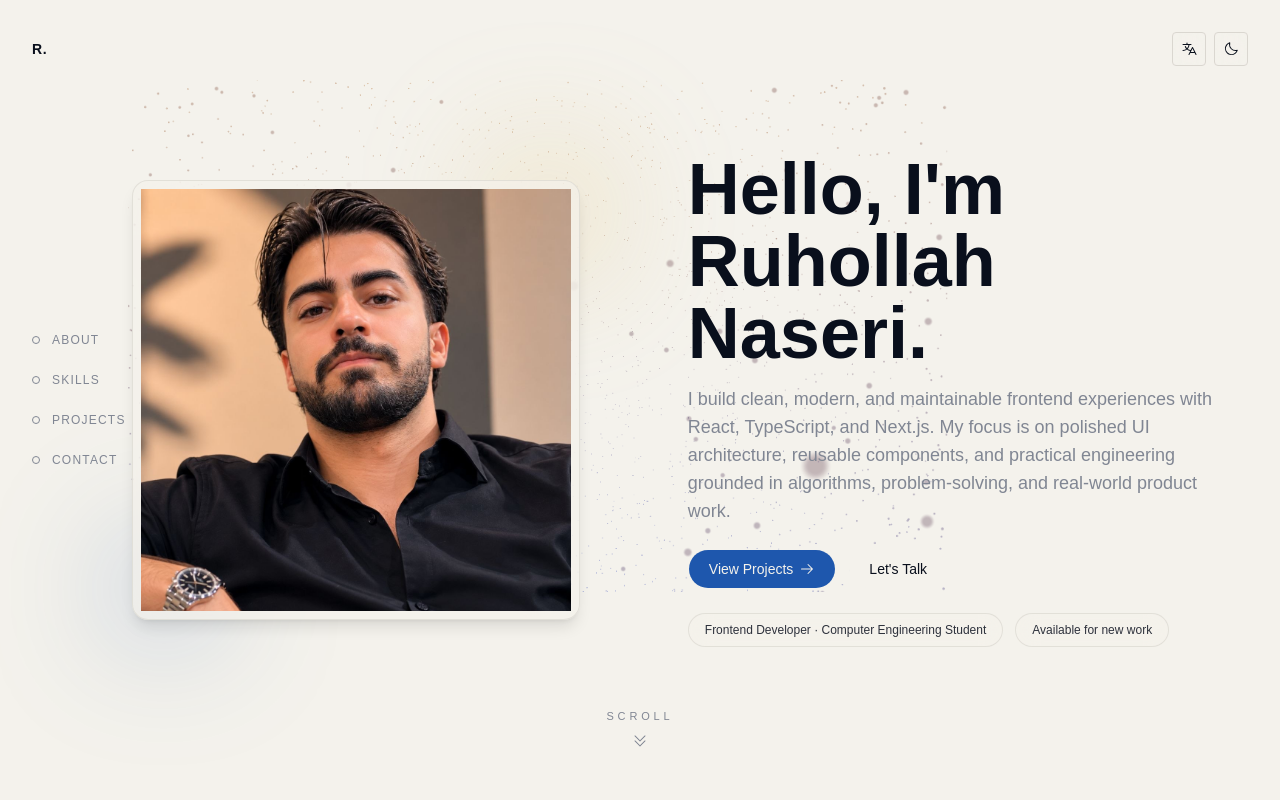
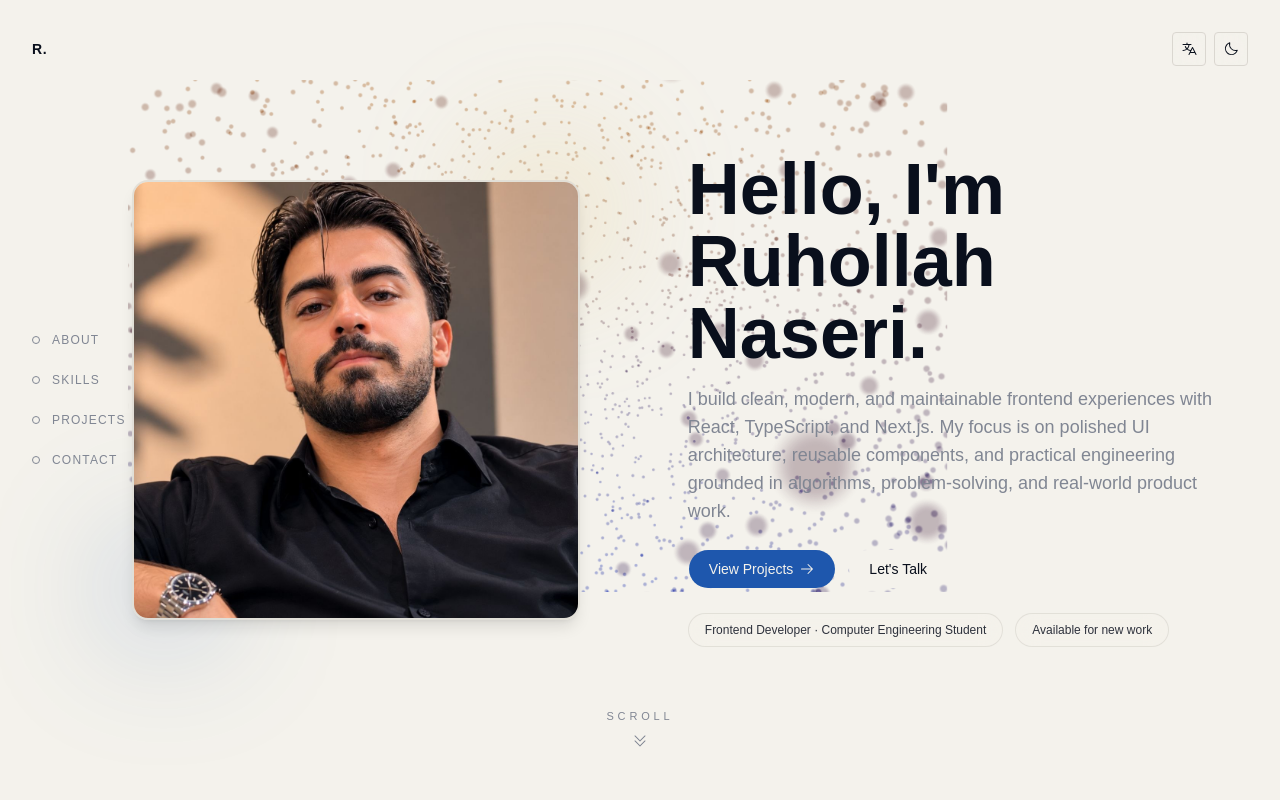
Before and after one commit to ruhollah82/portfolio, a React (Vite) app: page / in a window 1280 px wide. Shown: the top 800 px of the page. Built offline with nearby package versions, Linux system fonts and the light colour scheme; a web font is replaced by a local one.

Commit message:
fixed image circle and particle size

```diff
--- a/src/components/sections/Hero/Hero.tsx
+++ b/src/components/sections/Hero/Hero.tsx
@@ -34,9 +34,14 @@ export function Hero() {
           <div className="relative mx-auto w-full sm:max-w-md">
             {/* Glowing effects - adjusted for circular shape on mobile */}
             <div className="bg-brand-gold/30 absolute -end-4 -top-4 h-24 w-24 rounded-full blur-3xl sm:-end-8 sm:-top-8 sm:h-32 sm:w-32" />
-            <div className="bg-primary/25 m:rounded-full absolute -start-4 -bottom-4 h-20 w-20 rounded-full blur-3xl sm:-start-6 sm:-bottom-6 sm:h-28 sm:w-28" />
+            {/* Fixed typo: removed m:rounded-full */}
+            <div className="bg-primary/25 absolute -start-4 -bottom-4 h-20 w-20 rounded-full blur-3xl sm:-start-6 sm:-bottom-6 sm:h-28 sm:w-28" />
 
-            <div className="border-border/70 bg-background/65 relative mx-auto h-56 w-56 overflow-hidden rounded-full border p-2 shadow-lg backdrop-blur-xl sm:h-[440px] sm:w-full sm:rounded-2xl">
+            {/*
+              - Added aspect-square to guarantee a perfect circle on mobile
+              - Removed p-2 and used border-2 directly so the image fills the entire circle
+            */}
+            <div className="border-border/70 bg-background/65 relative mx-auto aspect-square w-56 overflow-hidden rounded-full border-2 shadow-lg backdrop-blur-xl sm:aspect-auto sm:h-[440px] sm:w-full sm:rounded-2xl">
               <div className="absolute inset-0 bg-[linear-gradient(135deg,_color-mix(in_oklch,var(--primary)_12%),transparent_45%,_color-mix(in_oklch,var(--accent)_16%),transparent_80%)]" />
               <img
                 src={myImage}
--- a/src/components/three/ParticleField.tsx
+++ b/src/components/three/ParticleField.tsx
@@ -11,6 +11,7 @@ function pseudoRandom(seed: number): number {
   return x - Math.floor(x)
 }
 
+// شبیه‌سازی noise برای حرکت پرتنش با GLSL
 const vertexShader = /* glsl */ `
   uniform float uTime;
   uniform float uScroll;
@@ -24,7 +25,6 @@ const vertexShader = /* glsl */ `
 
   void main() {
     vColor = color;
-
     float noiseScale = 0.3;
     float noiseStrength = 0.4 + uScroll * 0.3;
     vec3 np = position * noiseScale;
@@ -37,7 +37,9 @@ const vertexShader = /* glsl */ `
     vec3 displaced = position * expansion + vec3(nx, ny, nz);
 
     vec4 mvPosition = modelViewMatrix * vec4(displaced, 1.0);
-    gl_PointSize = uSize * (300.0 / -mvPosition.z);
+
+    // 👇 تغییر ۱: ضریب 300.0 به 450.0 افزایش یافت تا پارتیکل‌ها درشت‌تر دیده شوند
+    gl_PointSize = uSize * (450.0 / -mvPosition.z);
     gl_Position = projectionMatrix * mvPosition;
   }
 `
@@ -62,10 +64,10 @@ export function ParticleField({ scrollYProgress }: ParticleFieldProps) {
   const prefersReducedMotion = useReducedMotion()
   const groupRef = useRef<THREE.Group>(null!)
 
+  // محاسبات یک بار در mounting برای کاهش بار روی CPU
   const { positions, colors } = useMemo(() => {
     const positions = new Float32Array(COUNT * 3)
     const colors = new Float32Array(COUNT * 3)
-
     const lapis = new THREE.Color('#5b8def')
     const gold = new THREE.Color('#eab308')
 
@@ -88,7 +90,6 @@ export function ParticleField({ scrollYProgress }: ParticleFieldProps) {
       colors[i * 3 + 1] = color.g
       colors[i * 3 + 2] = color.b
     }
-
     return { positions, colors }
   }, [])
 
@@ -96,7 +97,8 @@ export function ParticleField({ scrollYProgress }: ParticleFieldProps) {
     () => ({
       uTime: { value: 0 },
       uScroll: { value: 0 },
-      uSize: { value: 0.04 },
+      // 👇 تغییر ۲: مقدار پایه سایز از 0.04 به 0.08 افزایش یافت
+      uSize: { value: 0.08 },
       uOpacity: { value: 0.7 },
     }),
     []
@@ -108,12 +110,17 @@ export function ParticleField({ scrollYProgress }: ParticleFieldProps) {
     const time = state.clock.elapsedTime
     const scroll = scrollYProgress.get()
 
+    // چرخش آرام گروه پارتیکل‌ها (یک ترسیم زیبا در ۴۰۰۰ تا)
     groupRef.current.rotation.y = time * 0.08 + scroll * Math.PI * 1.5
     groupRef.current.rotation.x = Math.sin(time * 0.05) * 0.15
 
+    // آپدیت اعداد آپدیت‌شونده در هر فریم
     uniforms.uTime.value = time
     uniforms.uScroll.value = scroll
-    uniforms.uSize.value = 0.04 + scroll * 0.03
+
+    // 👇 تغییر ۳: سایز پارتیکل‌ها هنگام اسکرول بیشتر بزرگ می‌شود
+    uniforms.uSize.value = 0.08 + scroll * 0.06
+
     uniforms.uOpacity.value = 0.7 - scroll * 0.3
   })
 
```
